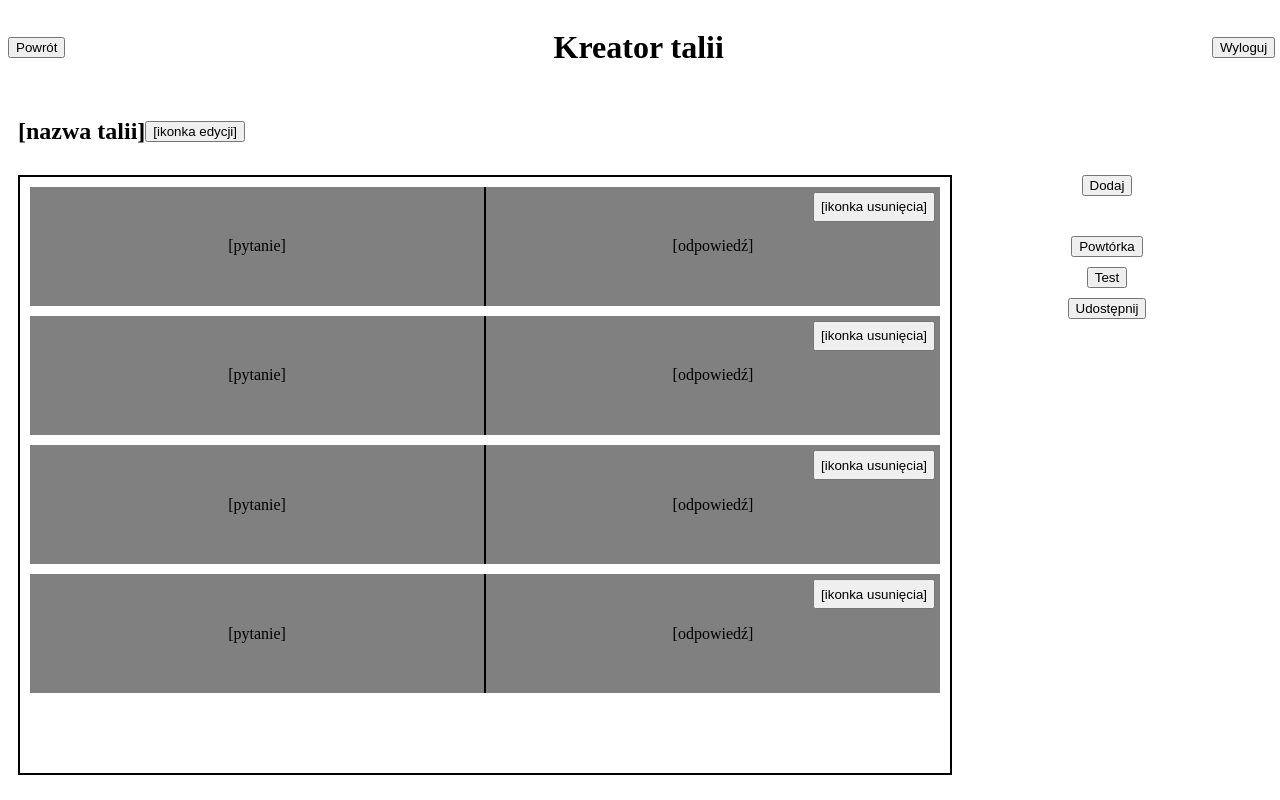
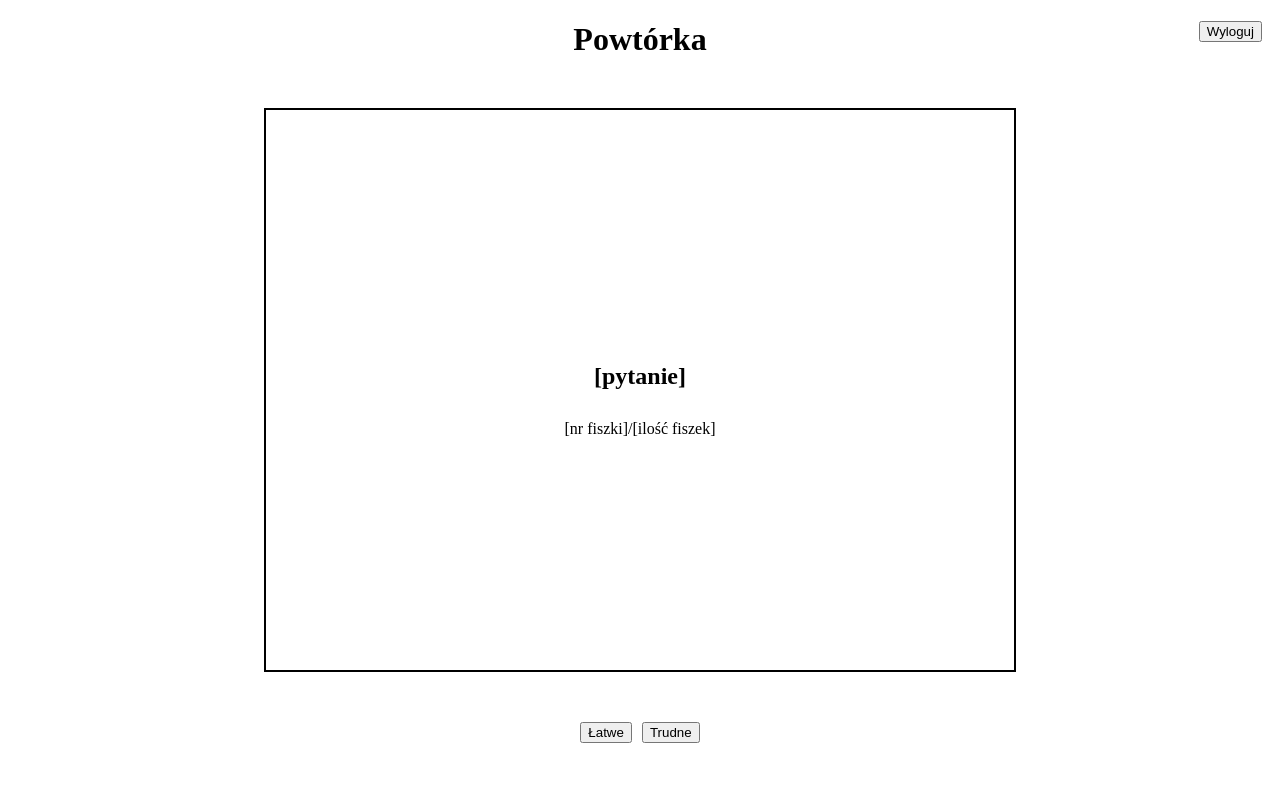
Before and after one commit to sh4dqwx/Flashcard-App, an Angular app: page / in a window 1280 px wide. Built offline with nearby package versions, Linux system fonts and the light colour scheme.

Commit message:
Added ReviewComponent

```diff
--- a/src/app/app.component.html
+++ b/src/app/app.component.html
@@ -1,3 +1,3 @@
-<app-deck-creator></app-deck-creator>
+<app-review></app-review>
 
 <router-outlet></router-outlet>
--- a/src/app/app.component.ts
+++ b/src/app/app.component.ts
@@ -2,6 +2,7 @@ import { Component } from '@angular/core';
 import { CommonModule } from '@angular/common';
 import { RouterOutlet } from '@angular/router';
 import { DeckCreatorComponent } from './deck-creator/deck-creator.component';
+import { ReviewComponent } from './review/review.component';
 
 @Component({
   selector: 'app-root',
@@ -9,7 +10,8 @@ import { DeckCreatorComponent } from './deck-creator/deck-creator.component';
   imports: [
     CommonModule,
     RouterOutlet,
-    DeckCreatorComponent
+    DeckCreatorComponent,
+    ReviewComponent
   ],
   templateUrl: './app.component.html',
   styleUrls: ['./app.component.css']
--- a/src/app/deck-creator/deck-creator.component.css
+++ b/src/app/deck-creator/deck-creator.component.css
@@ -1,11 +1,22 @@
-header, #deck-name, #deck-container, #deck-options, .flashcard, .question, .answer {
+#deck-name, #deck-container, #deck-options, .flashcard, .question, .answer {
   display: flex;
 }
 
 header {
-  width: 99vw;
-  justify-content: space-between;
-  align-items: center;
+  position: relative;
+  text-align: center;
+}
+
+#back-btn {
+  position: absolute;
+  top: 0px;
+  left: 10px;
+}
+
+#logout-btn {
+  position: absolute;
+  top: 0px;
+  right: 10px;
 }
 
 #deck-name, #deck-container {
@@ -22,8 +33,7 @@ header {
 
 #flashcard-list {
   flex: 3;
-  border-style: solid;
-  border-width: 2px;
+  border: 2px solid;
   overflow-y: auto;
 }
 
--- a/src/app/deck-creator/deck-creator.component.html
+++ b/src/app/deck-creator/deck-creator.component.html
@@ -1,8 +1,8 @@
 <div>
   <header>
-    <button>Powrót</button>
     <h1>Kreator talii</h1>
-    <button>Wyloguj</button>
+    <button id="back-btn">Powrót</button>
+    <button id="logout-btn">Wyloguj</button>
   </header>
   <div id="deck-name">
     <h2>[nazwa talii]</h2>
--- /dev/null
+++ b/src/app/review/review.component.css
@@ -0,0 +1,27 @@
+header {
+  position: relative;
+  text-align: center;
+}
+
+#logout-btn {
+  position: absolute;
+  top: 0px;
+  right: 10px;
+}
+
+#review-flashcard {
+  display: flex;
+  flex-direction: column;
+  margin: 50px 20vw;
+  height: 70vh;
+  align-items: center;
+  justify-content: center;
+  gap: 10px;
+  border: 2px solid;
+}
+
+#review-options {
+  display: flex;
+  justify-content: center;
+  gap: 10px;
+}
--- /dev/null
+++ b/src/app/review/review.component.html
@@ -0,0 +1,14 @@
+<div>
+  <header>
+    <h1>Powtórka</h1>
+    <button id="logout-btn">Wyloguj</button>
+  </header>
+  <div id="review-flashcard">
+    <h2>[pytanie]</h2>
+    <span>[nr fiszki]/[ilość fiszek]</span>
+  </div>
+  <div id="review-options">
+    <button>Łatwe</button>
+    <button>Trudne</button>
+  </div>
+</div>
```
Also changed, not shown: src/app/review/review.component.ts (added, +13 -0 lines), 1 other file (tests, documents, lock files or other folders).
